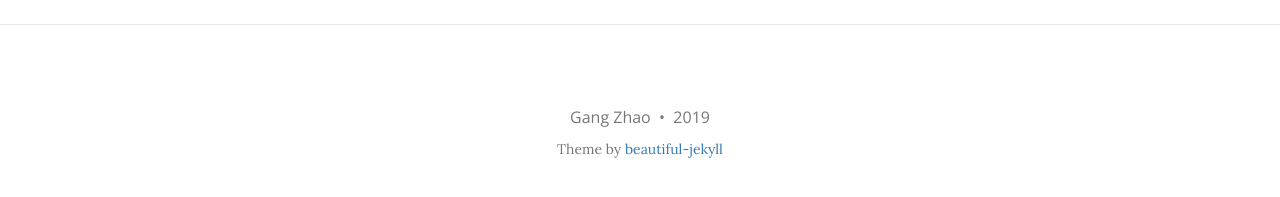
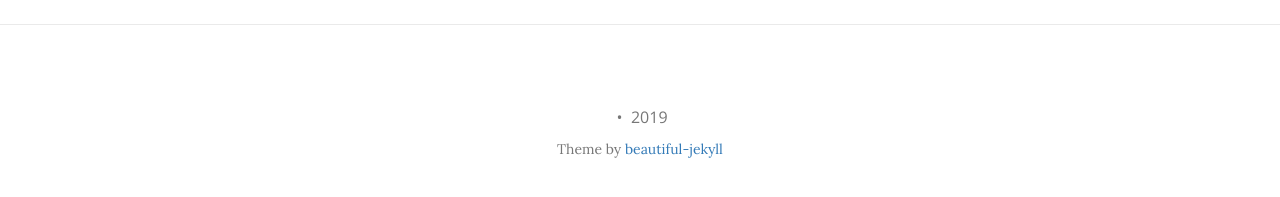
Before and after one commit to lixiangdata/lixiangdata.github.io, a Jekyll site: the page built from index.html, in a window 1280 px wide and 1177 px high. Shown: the part 967-1164 px from the top of the window. Built offline with Jekyll 4.4.1, drawn with Linux system fonts in a browser that asks for light colours; nearby versions of some CDN libraries; the list of posts is cut into pages by our own code.

Commit message:
add files

```diff
--- a/_config.yml
+++ b/_config.yml
@@ -4,7 +4,7 @@
 # baseurl is the website's URL without the hostname
 
 # If you are building a simple GitHub user page (http://username.github.io) then use these settings:
-url: "http://xirangdata.github.io"
+url: "http://lixiangdata.github.io"
 baseurl: ""
 
 # If you are building a GitHub project page then use these settings:
@@ -43,7 +43,7 @@ avatar: "/img/avatar-icon.jpg"
 # Change all these values or delete the ones you don't want.
 # Important: you must keep the "name" parameter, everything else you can remove
 author:
-  name: Gang Zhao
+  name:
 #  email: "youremail@domain.com"
 # facebook: yourname  # eg. daattali
 # github: xirangdata    # eg. daattali
```
